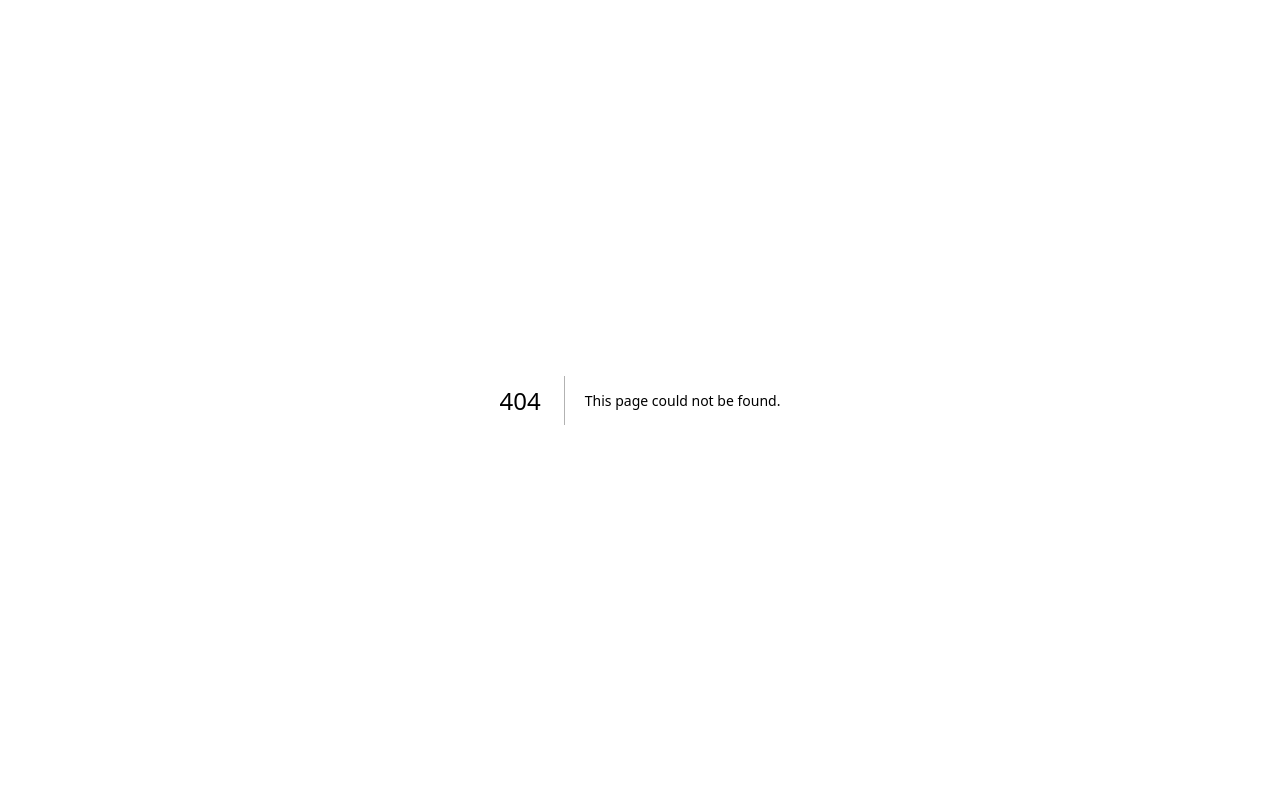
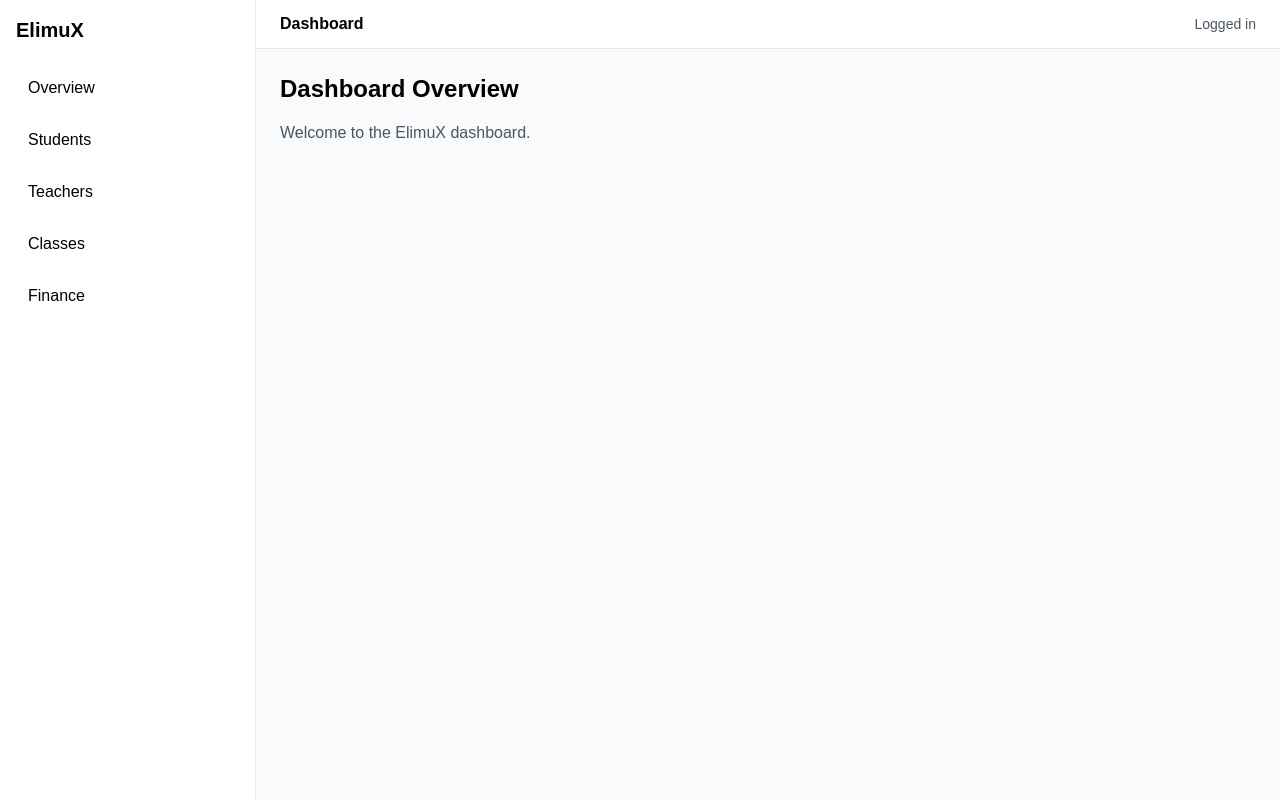
Before and after one commit to Afribotke/Elimux-frontend-Nextjs, a Next.js app: page /dashboard in a window 1280 px wide. Before the commit this address had no page. Built offline with nearby package versions, Linux system fonts and the light colour scheme.

Commit message:
Add files via upload

```diff
--- /dev/null
+++ b/app/dashboard/layout.tsx
@@ -0,0 +1,19 @@
+import { Sidebar } from "@/components/dashboard/Sidebar";
+import { Topbar } from "@/components/dashboard/Topbar";
+import "../globals.css";
+
+export default function DashboardLayout({
+  children,
+}: {
+  children: React.ReactNode;
+}) {
+  return (
+    <div className="flex h-screen">
+      <Sidebar />
+      <div className="flex flex-col flex-1">
+        <Topbar />
+        <main className="p-6 bg-gray-50 flex-1 overflow-auto">{children}</main>
+      </div>
+    </div>
+  );
+}
--- /dev/null
+++ b/app/dashboard/page.tsx
@@ -0,0 +1,8 @@
+export default function DashboardHome() {
+  return (
+    <div>
+      <h1 className="text-2xl font-bold mb-4">Dashboard Overview</h1>
+      <p className="text-gray-600">Welcome to the ElimuX dashboard.</p>
+    </div>
+  );
+}
--- /dev/null
+++ b/components/dashboard/Sidebar.tsx
@@ -0,0 +1,21 @@
+import Link from "next/link";
+import { MENU } from "@/lib/dashboard/menu";
+
+export const Sidebar = () => {
+  return (
+    <aside className="w-64 bg-white border-r h-full p-4">
+      <h2 className="text-xl font-bold mb-6">ElimuX</h2>
+      <nav className="space-y-3">
+        {MENU.map((item) => (
+          <Link
+            key={item.label}
+            href={item.href}
+            className="block px-3 py-2 rounded hover:bg-gray-100"
+          >
+            {item.label}
+          </Link>
+        ))}
+      </nav>
+    </aside>
+  );
+};
--- /dev/null
+++ b/components/dashboard/Topbar.tsx
@@ -0,0 +1,8 @@
+export const Topbar = () => {
+  return (
+    <header className="w-full bg-white border-b px-6 py-3 flex justify-between items-center">
+      <h1 className="font-semibold">Dashboard</h1>
+      <div className="text-sm text-gray-600">Logged in</div>
+    </header>
+  );
+};
--- /dev/null
+++ b/lib/dashboard/menu.ts
@@ -0,0 +1,7 @@
+export const MENU = [
+  { label: "Overview", href: "/dashboard" },
+  { label: "Students", href: "/dashboard/students" },
+  { label: "Teachers", href: "/dashboard/teachers" },
+  { label: "Classes", href: "/dashboard/classes" },
+  { label: "Finance", href: "/dashboard/finance" },
+];
```
